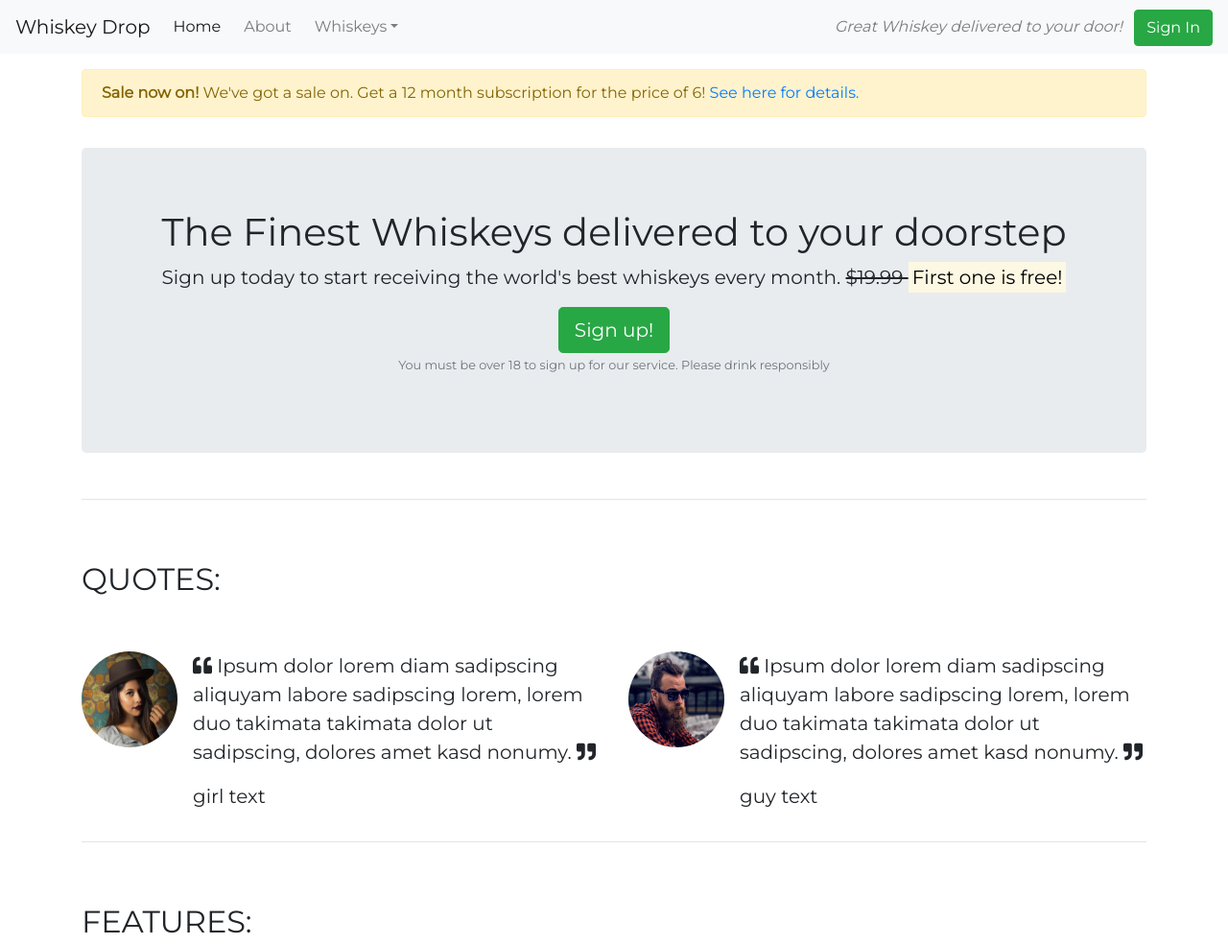
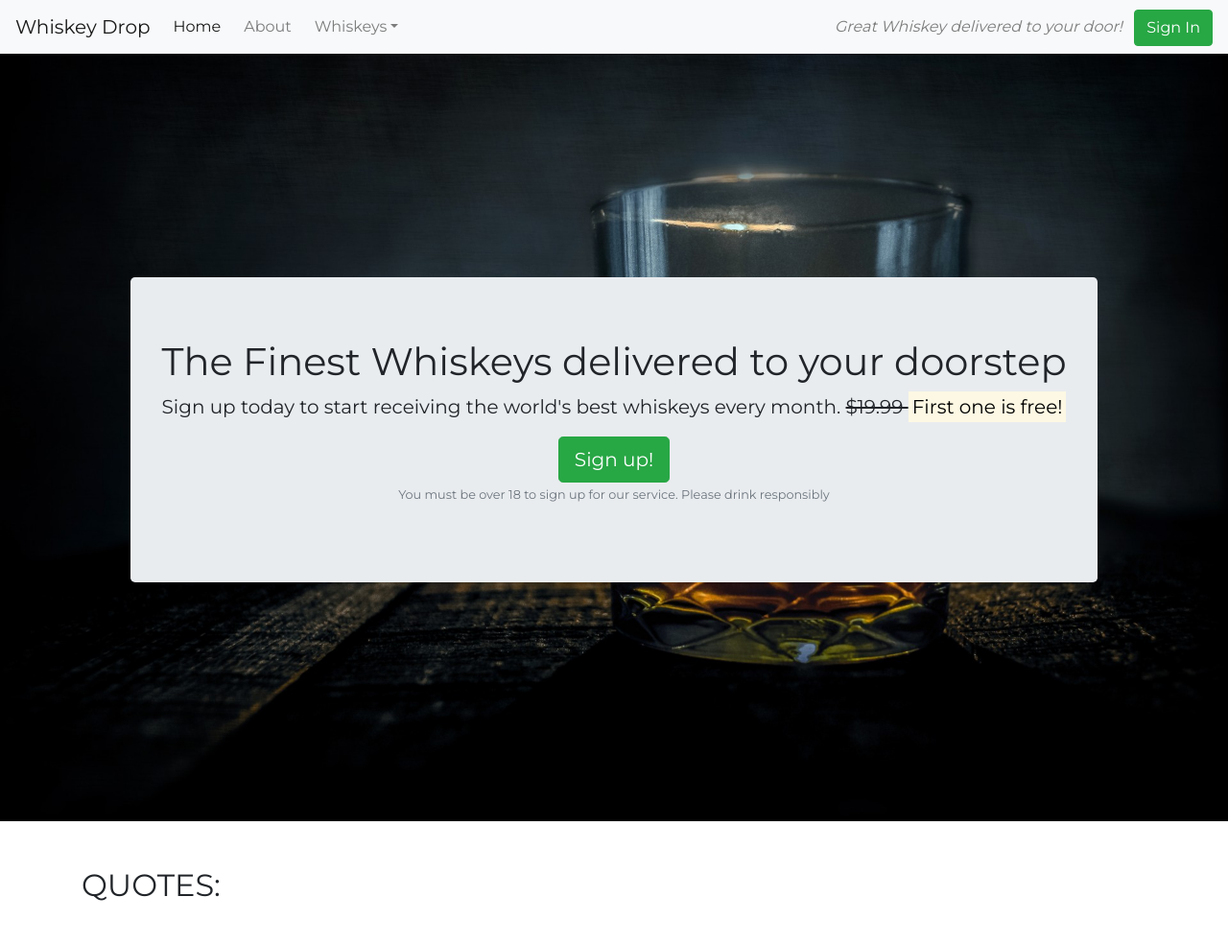
Before and after one commit to ehackett/whiskey-drop, a plain HTML site: page index.html in a window 1280 px wide. Shown: the top 984 px of the page at 96% size. Drawn offline with nearby package versions, Linux system fonts and the light colour scheme.

Commit message:
added custom styling and background image

```diff
--- a/css/style.css
+++ b/css/style.css
@@ -1,3 +1,25 @@
 body {
     font-family: 'Montserrat', sans-serif;
 }
+
+.alert-container {}
+
+.callout-container {
+    height: 100vh;
+    background: url("../images/whiskey-background.jpg") no-repeat bottom right fixed;
+    -webkit-background-size: cover;
+    -moz-background-size: cover;
+    -o-background-size: cover;
+    background-size: cover;
+    display: flex;
+    align-items: center;
+    justify-content: center;
+}
+
+.quotes-container {}
+
+.features-container {}
+
+.favs-container {}
+
+.jumbotron-header {}
--- a/index.html
+++ b/index.html
@@ -13,6 +13,7 @@
 </head>
 
 <body>
+    <!-- navbar -->
     <nav class="navbar navbar-light bg-light navbar-expand-sm">
         <a href="/" class="navbar-brand">Whiskey Drop</a>
         <button class="navbar-toggler" type="button" data-toggle="collapse" data-target="#navtoggle" aria-controls="#navtoggle" aria-expanded="false" aria-label="Toggle navigation">
@@ -48,20 +49,26 @@
             </div>
         </div>
     </nav>
+    <!-- /navbar -->
 
-    <article class="container mt-3">
+
+    <!-- <div class="container alert-container">
+        <div class="row d-none d-sm-block">
             <div class="col-12">
-            <div class="row d-none d-sm-block">
                 <div class="alert alert-warning">
                     <strong>Sale now on!</strong> We've got a sale on. Get a 12 month subscription for the price of 6! <a href="">See here for details.</a>
                 </div>
             </div>
         </div>
+    </div> -->
+
+
     <!-- callout -->
+    <div class="container-fluid callout-container">
         <div class="row">
             <div class="col-12">
                 <section class="callout jumbotron text-center mt-3">
-                    <h1>The Finest Whiskeys delivered to your doorstep</h1>
+                    <h1 class="jumbotron-header">The Finest Whiskeys delivered to your doorstep</h1>
                     <p class="lead">Sign up today to start receiving the world's best whiskeys every month. <s class="d-none d-sm-inline">$19.99 </s>
                         <span class="d-inline d-sm-none"><br></span>
                         <mark><strong>First one is free!</strong></mark></p>
@@ -70,9 +77,10 @@
                 </section>
             </div>
         </div>
+    </div>
     <!-- /callout -->
-        <hr>
     <!-- quotes -->
+    <div class="container quotes-container">
         <section class="quotes">
             <div class="row">
                 <div class="col-12 my-5">
@@ -103,10 +111,11 @@
                     </div>
                 </div>
             </div>
+        </section>
+    </div>
     <!-- /quotes -->
-        </section>
-        <hr>
     <!-- features -->
+    <div class="container features-container">
         <section class="features">
             <div class="row">
                 <div class="col-12 my-5">
@@ -146,9 +155,11 @@
                 </div>
             </div>
         </section>
+    </div>
     <!-- /features -->
-        <hr>
     <!-- monthly favorites -->
+    <div class="container favs-container">
+
         <section id="favs">
             <div class="row">
                 <div class="col-12 my-5">
@@ -194,7 +205,7 @@
                 </table>
             </div>
         </section>
-    </article>
+    </div>
     <!-- sign in modal -->
     <div class="modal" tabindex="-1" role="dialog" id="signInModal">
         <div class="modal-dialog" role="document">
```
Also changed, not shown: images/whiskey-background.jpg (added). Lines whose indentation alone changed are shown as unchanged.
